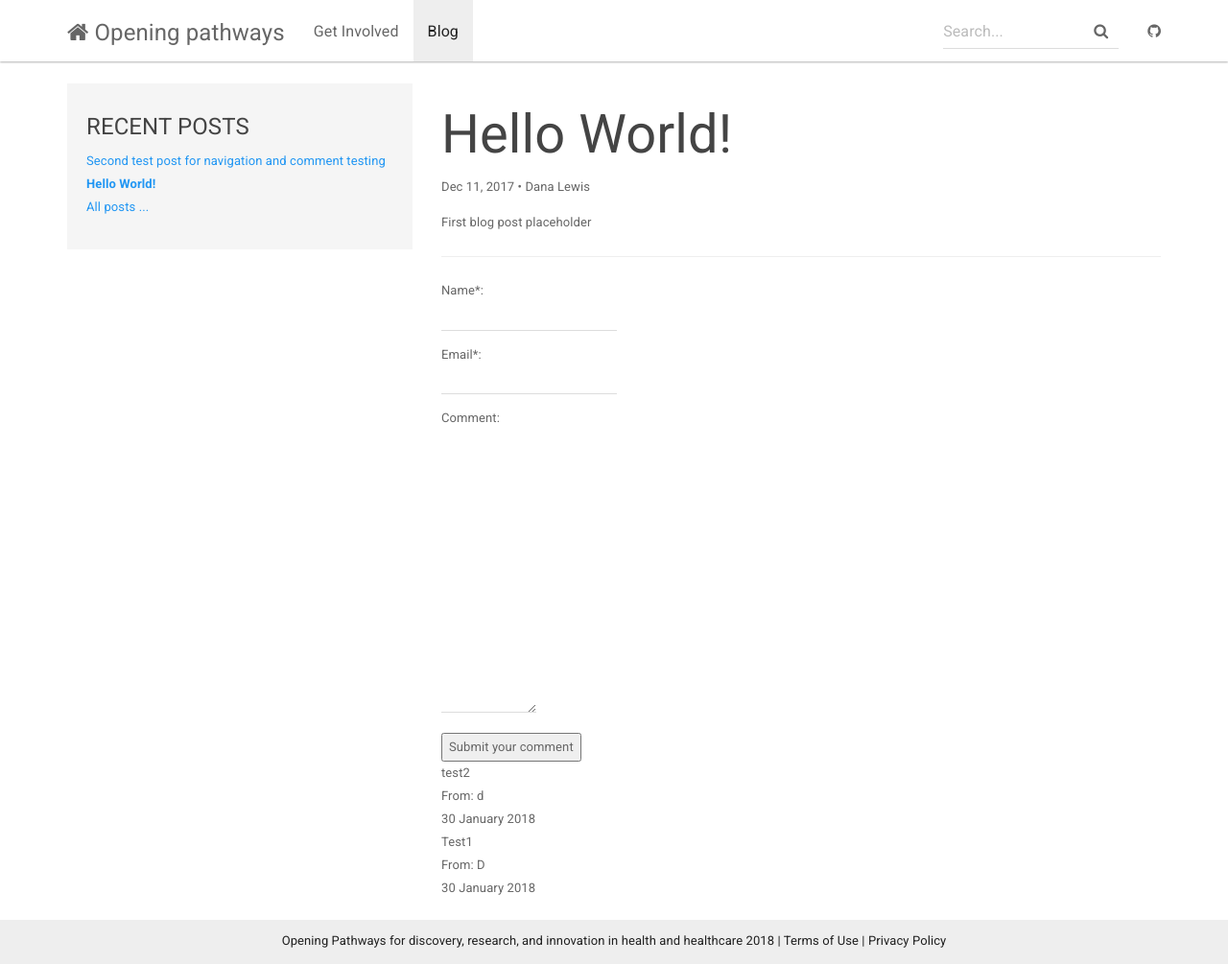
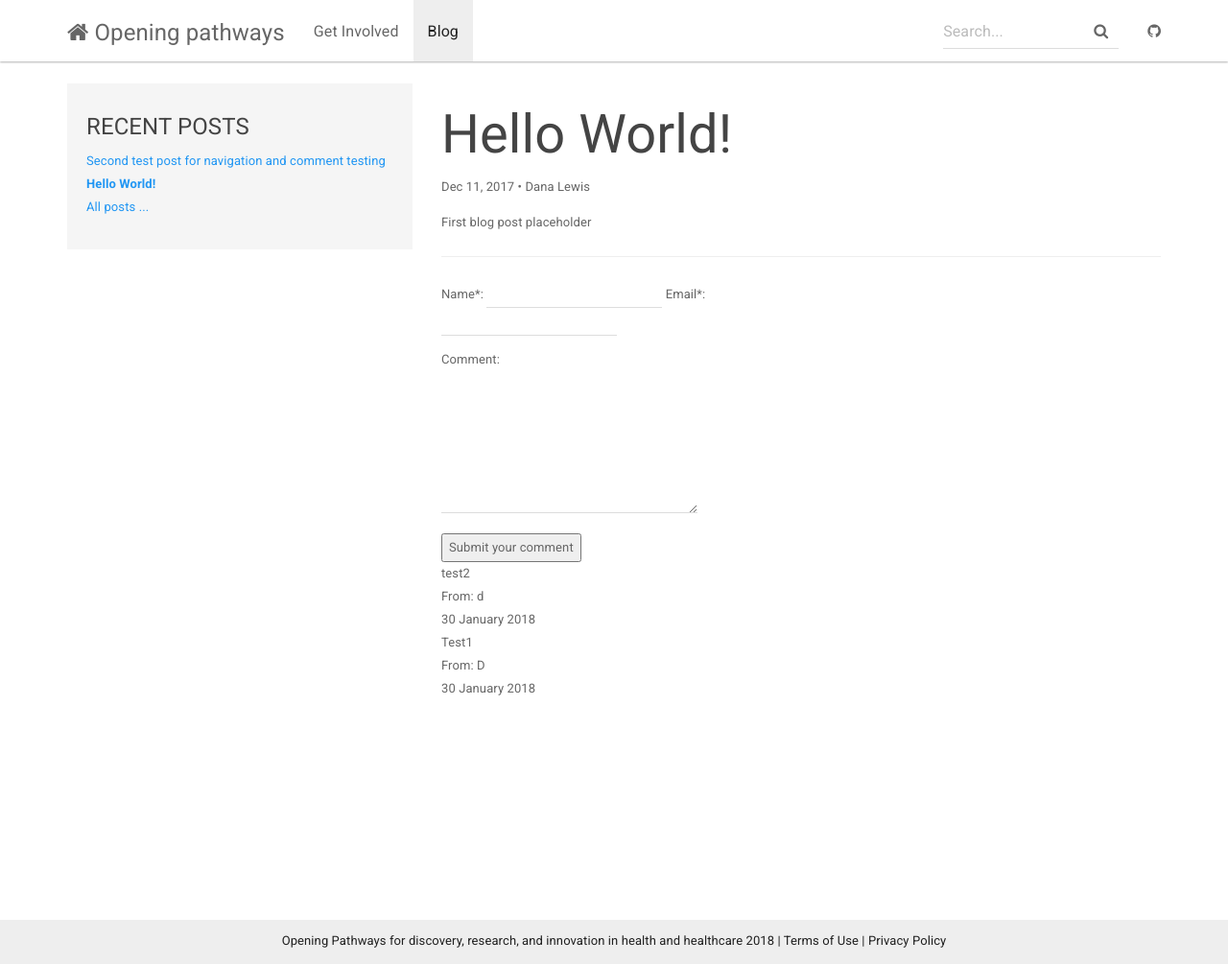
Before and after one commit to danamlewis/Testrepo2, a Jekyll site: the page built from _posts/2017-12-11-hello-world.md, in a window 1280 px wide and 1005 px high. Shown: the whole window at 96% size. Built offline with Jekyll 4.4.1, drawn with Linux system fonts in a browser that asks for light colours; nearby versions of some CDN libraries.

Commit message:
Shorten comment box

```diff
--- a/_includes/comments-new.html
+++ b/_includes/comments-new.html
@@ -4,11 +4,11 @@
 
   <input name="options[slug]" type="hidden" value="{{ page.slug }}">
   Name*:
-  <p><input name="fields[name]" type="text"></p>
+  <input name="fields[name]" type="text">
   Email*:
   <p><input name="fields[email]" type="email"></p>
   Comment:
-  <p><textarea name="fields[message]" rows="10" cols="10"></textarea></p>
+  <p><textarea name="fields[message]" rows="5" cols="30"></textarea></p>
 
   <button type="submit">Submit your comment</button>
 </form>
```
